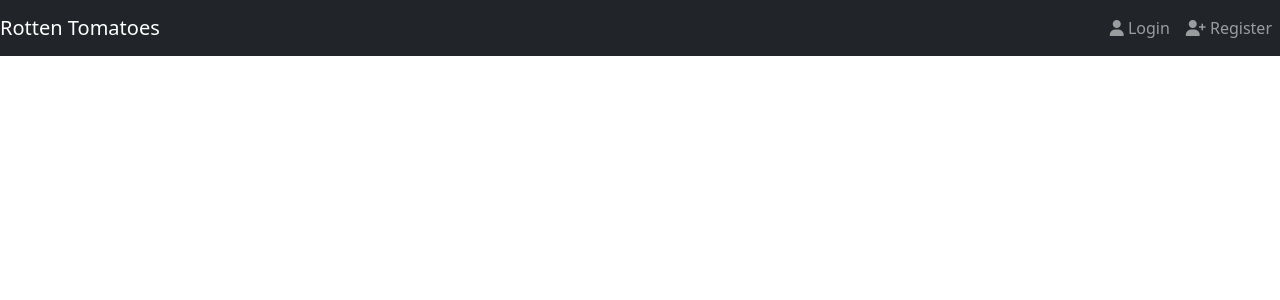
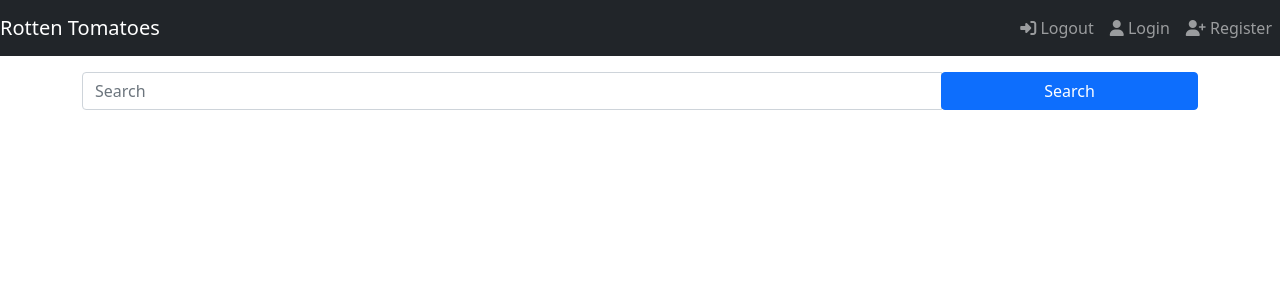
Before and after one commit to GuillermoGA/tzuzul-django-segunda-practica, a Django app: page / in a window 1280 px wide. Shown: the top 300 px of the page. Run offline with Django 3.2, Linux system fonts and the light colour scheme; data that the repository does not hold is empty; some libraries are stand-ins or nearby versions.

Commit message:
filter movies by title

```diff
--- a/static/js/utils.js
+++ b/static/js/utils.js
@@ -81,7 +81,10 @@
 
 
 function get_movies(filters){
-    return fetch("/api/movies/", {
+    if(filters == null){
+        filters = ""
+    }
+    return fetch(`/api/movies/?${filters}`, {
         headers: {
             "Content-Type": "application/json"
         },
@@ -137,3 +140,11 @@
         parent_div.appendChild(div)
     })
 }
+
+function clear_movies(){
+    const parent_div = document.getElementById("list_movies_div");
+    while (parent_div.firstChild) {
+        parent_div.removeChild(parent_div.lastChild);
+    }
+}
+}
--- a/templates/index.html
+++ b/templates/index.html
@@ -3,6 +3,15 @@
 {% block content %}
 <div class="col">
     <!-- Search by movie title-->
+    <form method="post" action="">
+        <div class="input-group">
+            <input id="search" type="text" name="title" class="form-control" placeholder="Search">
+            <div class="input-group-append">
+                <input onclick="filter_movies()" value="Search" class="btn btn-primary">
+            </div>
+        </div>
+    </form>
+
     <!-- TODO -->
     <!-- Search by movie categories -->
 
@@ -11,6 +20,18 @@
 </div>
 
 <script>
+    function filter_movies(category){
+        clear_movies()
+
+        filters = ""
+
+        var search = document.getElementById("search")
+        if(search.value != ""){
+            filters = `${search.name}=${search.value}`
+        }
+        get_movies(filters)
+        .then(result=>print_movies(result))
+    }
     get_movies().then(result=>print_movies(result))
 </script>
 {% endblock %}
```
